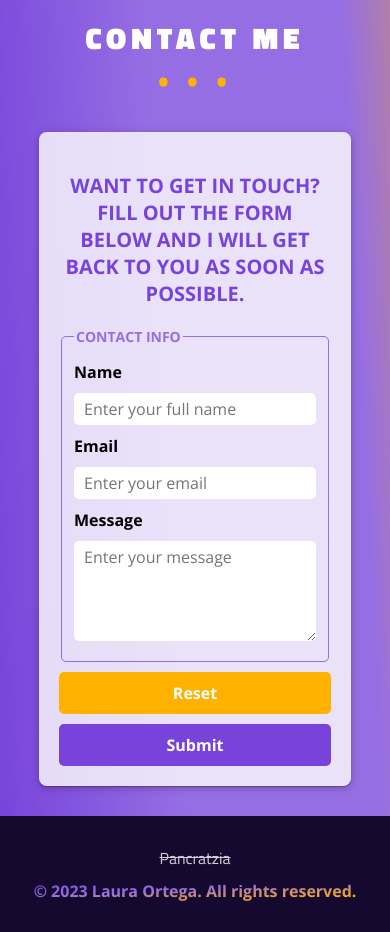
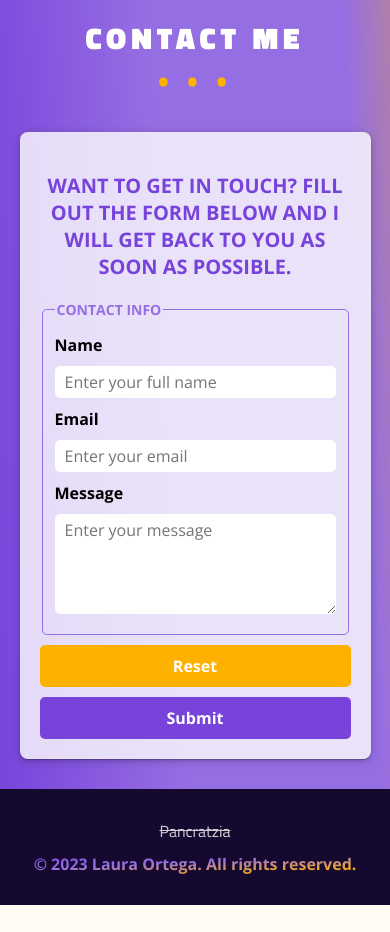
Before and after one commit to Pancratzia/Portfolio, a React (Vite) app: page / in a window 390 px wide. Shown: the part 6480-7412 px from the top of the page. After the commit the page ends 7385 px from the top, so only its background shows below. Built offline with nearby package versions, Linux system fonts and the light colour scheme; no server answers.

Commit message:
Adding responsivenes

```diff
--- a/src/css/app.css
+++ b/src/css/app.css
@@ -756,13 +756,28 @@ ul {
   }
 }
 .contact__form {
-  width: 80%;
-  max-width: 90rem;
+  width: 90%;
+  max-width: 120rem;
   margin: 0 auto;
   background-color: rgba(255, 255, 255, 0.8);
   padding: 2rem;
   border-radius: 0.8rem;
   box-shadow: rgba(0, 0, 0, 0.25) 0px 0.0625em 0.0625em, rgba(0, 0, 0, 0.25) 0px 0.125em 0.5em, rgba(255, 255, 255, 0.1) 0px 0px 0px 1px inset;
+  transition: all 0.3s;
+}
+@media (min-width: 768px) {
+  .contact__form {
+    width: 85%;
+    max-width: 100rem;
+    margin: 0 auto;
+  }
+}
+@media (min-width: 1024px) {
+  .contact__form {
+    width: 80%;
+    max-width: 90rem;
+    margin: 0 auto;
+  }
 }
 .contact__legend, .contact__legend--fieldset {
   text-transform: uppercase;
--- a/src/sass/components/_contact.scss
+++ b/src/sass/components/_contact.scss
@@ -9,8 +9,17 @@
   }
 
   &__form {
-    @include m.container-sm;
+    @include m.container;
     @include m.card;
+    transition: all 0.3s;
+
+    @include m.tablet {
+      @include m.container-md;
+    }
+
+    @include m.desktop {
+      @include m.container-sm;
+    }
   }
 
   &__legend {
```
Also changed, not shown: 1 other file (tests, documents, lock files or other folders).
